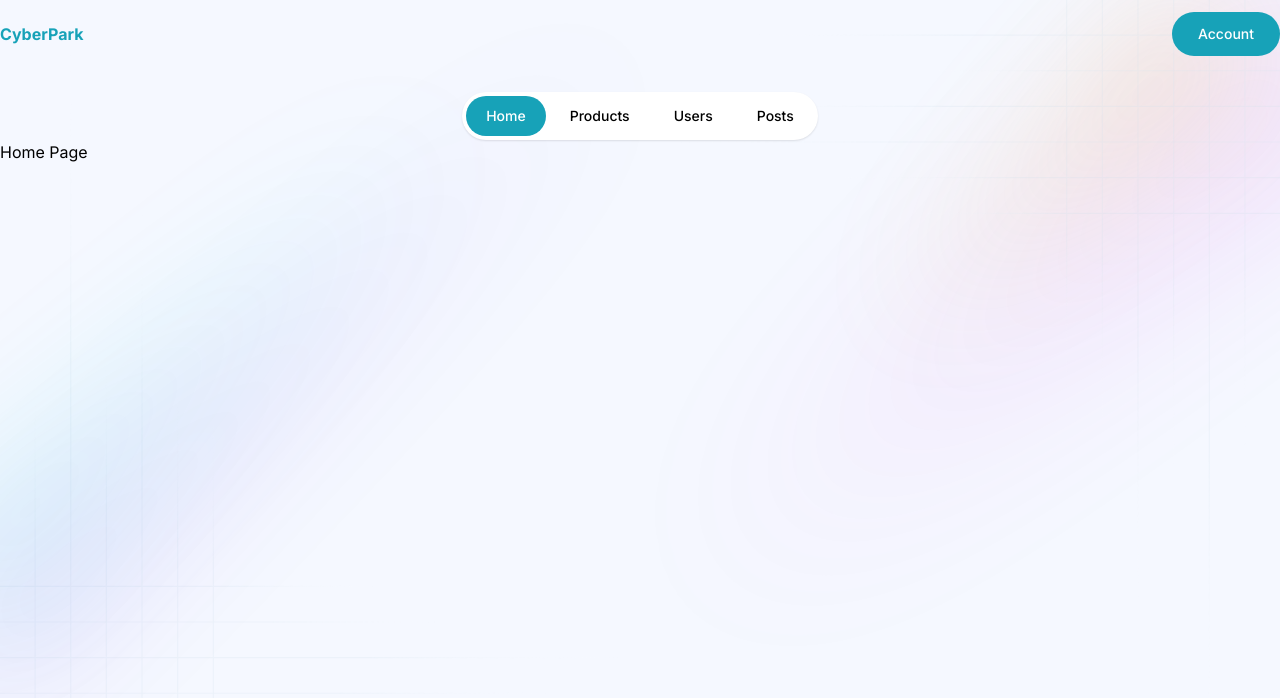
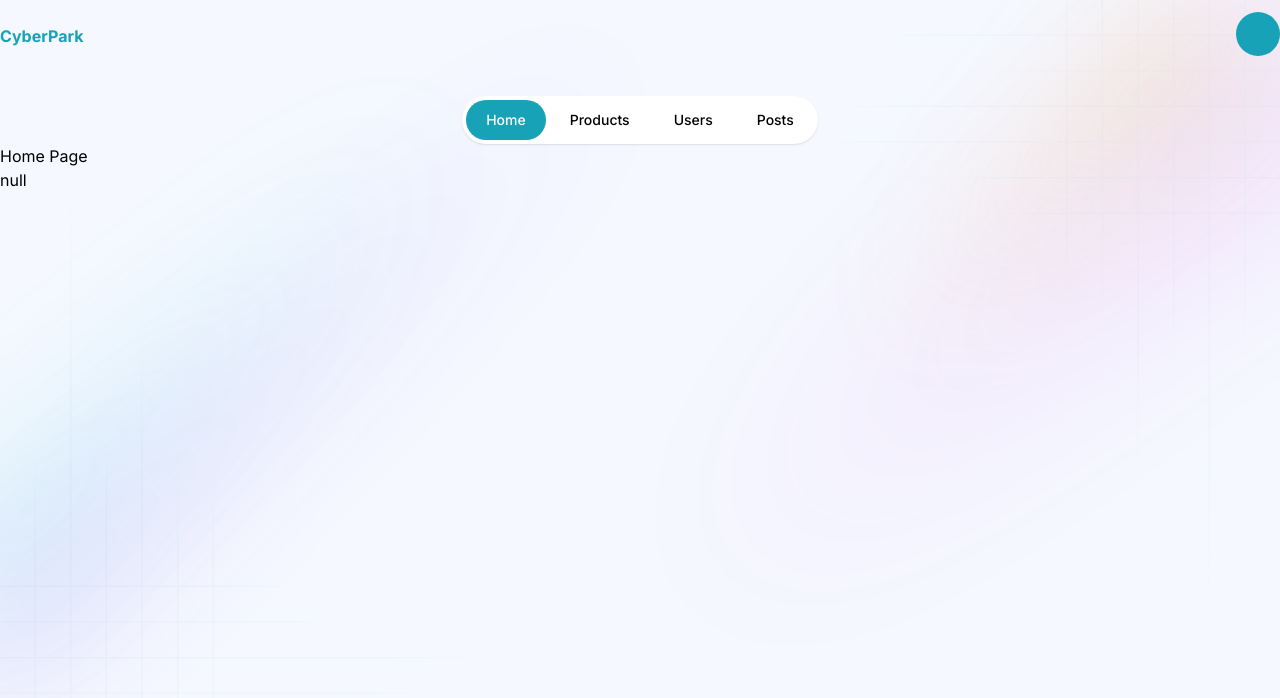
Before and after one commit to sarzeez/cyber-park-test-todo, a Next.js app: page / in a window 1280 px wide. Shown: the top 698 px of the page. Built offline with nearby package versions, Linux system fonts and the light colour scheme; no server answers; what tailgrids would draw is missing.

Commit message:
next auth session provider

```diff
--- a/src/app/auth/login/page.tsx
+++ b/src/app/auth/login/page.tsx
@@ -1,9 +1,10 @@
 'use client';
 import React, { useState } from 'react';
+import { signIn } from 'next-auth/react';
+import { useSearchParams } from 'next/navigation';
 import { useFormik } from 'formik';
 import * as Yup from 'yup';
 import TextField from '@/components/form/TextField';
-import { signIn } from 'next-auth/react';
 
 type FormValues = {
   email: string;
@@ -25,20 +26,22 @@ const validationSchema = Yup.object({
 });
 
 const LoginPage = () => {
+  const searchParams = useSearchParams();
   const [error, setError] = useState<string | null>(null);
   const submitHandler = async (values: FormValues) => {
     try {
       const response = await signIn('credentials', {
         username: values.email,
         password: values.password,
-        redirect: true,
-        callbackUrl: '/',
+        redirect: false,
       });
-
-      if (!response?.ok) {
-        setError('Invalid credentials.');
+      if (response?.ok) {
+        const callbackUrl = searchParams.get('callbackUrl') ?? '/';
+        window.location.href = callbackUrl;
         return;
       }
+
+      setError('Invalid credentials.');
     } catch (error) {
       setError('Server is not available, please try again!');
     }
--- a/src/app/layout.tsx
+++ b/src/app/layout.tsx
@@ -1,6 +1,8 @@
 import type { Metadata } from 'next';
 import { Inter } from 'next/font/google';
 import './globals.css';
+import SessionProvider from '@/providers/SessionProvider';
+import { getServerAuthSession } from '@/config/auth';
 
 const inter = Inter({ subsets: ['latin'] });
 
@@ -9,14 +11,18 @@ export const metadata: Metadata = {
   description: 'Generated by create next app',
 };
 
-export default function RootLayout({
+export default async function RootLayout({
   children,
 }: Readonly<{
   children: React.ReactNode;
 }>) {
+  const authSession = await getServerAuthSession();
+
   return (
     <html lang="en">
-      <body className={`${inter.className} antialiased`}>{children}</body>
+      <body className={`${inter.className} antialiased`}>
+        <SessionProvider session={authSession}>{children}</SessionProvider>
+      </body>
     </html>
   );
 }
--- a/src/app/page.tsx
+++ b/src/app/page.tsx
@@ -1,9 +1,14 @@
 import Container from '@/components/ui/Container';
+import { getServerAuthSession } from '@/config/auth';
 
-export default function Home() {
+export default async function Home() {
+  const session = await getServerAuthSession();
   return (
     <Container>
-      <section>Home Page</section>
+      <section>
+        <h1>Home Page</h1>
+        <div>{JSON.stringify(session)}</div>
+      </section>
     </Container>
   );
 }
--- a/src/components/ui/Header.tsx
+++ b/src/components/ui/Header.tsx
@@ -1,4 +1,5 @@
 'use client';
+import { useSession } from 'next-auth/react';
 import { usePathname } from 'next/navigation';
 import React from 'react';
 
@@ -28,6 +29,7 @@ const menus: Menu[] = [
 
 const Header = () => {
   const pathname = usePathname();
+  const { data } = useSession();
 
   return (
     <header className="flex flex-col items-center justify-center">
@@ -36,14 +38,14 @@ const Header = () => {
           Cyber<span className="text-dark">Park</span>
         </h2>
         <div className="group relative py-1 lg:py-3">
-          <button className="inline-flex h-11 items-center justify-center rounded-full border-2 border-transparent bg-primary px-6 text-sm font-medium text-white duration-300 group-hover:bg-primary/90">
-            Account
+          <button className="inline-flex h-11 w-11 items-center justify-center rounded-full border-2 border-transparent bg-primary text-sm font-medium uppercase text-white duration-300 group-hover:bg-primary/90">
+            {data?.user?.email && data?.user?.email[0]}
           </button>
           <div className="border-stroke shadow-3 dark:border-dark-3 dark:bg-dark-2 dark:shadow-features-dark invisible absolute right-0 top-[120%] w-[260px] rounded-lg border-[.5px] bg-white py-2.5 opacity-0 duration-200 group-hover:visible group-hover:top-full group-hover:opacity-100">
             <div className="border-stroke dark:border-dark-3 border-b px-6 pb-3.5">
               <p className="text-dark line-clamp-1 text-base font-medium dark:text-white"> </p>
               <p className="text-body-color dark:text-dark-text-2 line-clamp-1 text-sm">
-                uzproger@gmail.com
+                {data?.user?.email}
               </p>
             </div>
             <div className="space-y-1.5 px-2.5 py-3">
--- /dev/null
+++ b/src/providers/SessionProvider.tsx
@@ -0,0 +1,15 @@
+'use client';
+import React from 'react';
+import { SessionProvider as NextAuthSessionProvider } from 'next-auth/react';
+import { Session } from 'next-auth';
+
+type Props = {
+  children: React.ReactNode;
+  session?: Session | null | undefined;
+};
+
+const SessionProvider = ({ children, session }: Props) => {
+  return <NextAuthSessionProvider session={session}>{children}</NextAuthSessionProvider>;
+};
+
+export default SessionProvider;
```
Also changed, not shown: src/middleware.ts (added, +11 -0 lines).
